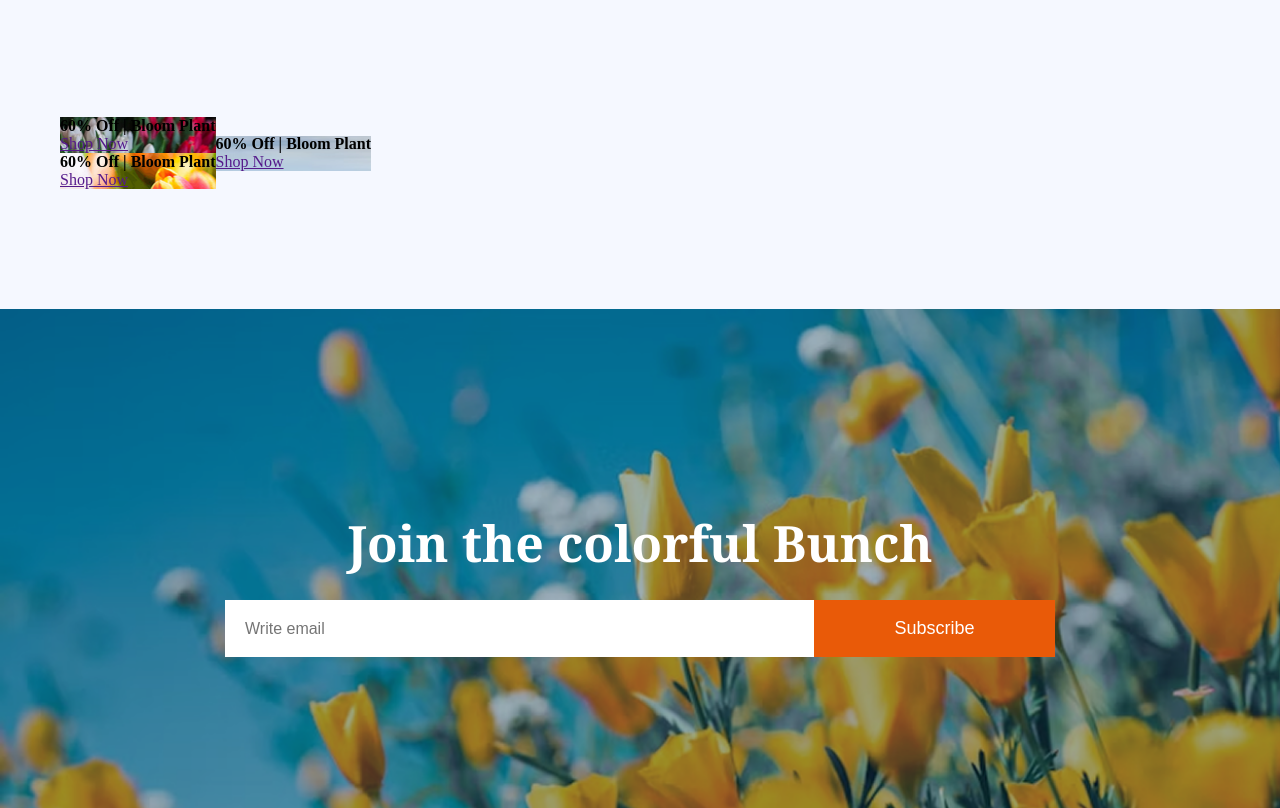
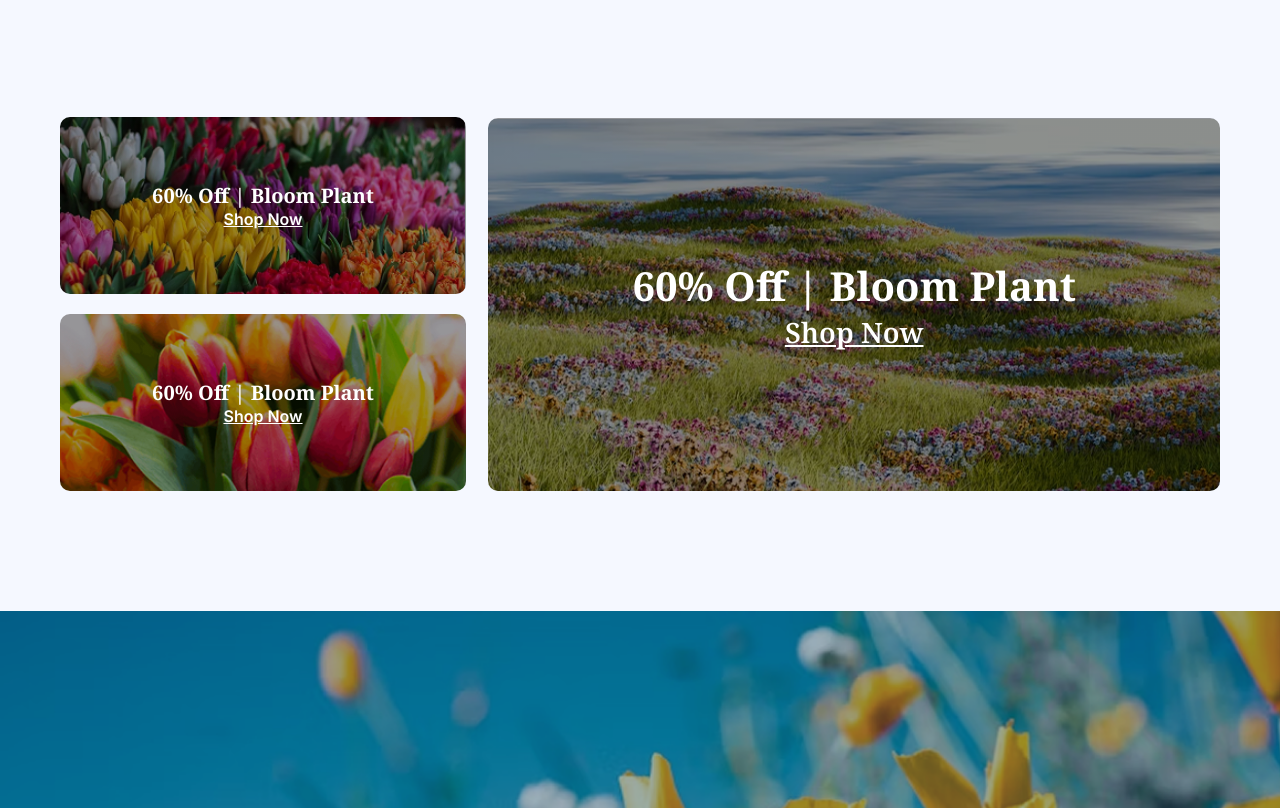
Before and after one commit to shaikathazra/flower_market, a plain HTML site: page index.html in a window 1280 px wide. Shown: the part 1622-2430 px from the top of the page. Drawn offline with nearby package versions, Linux system fonts and the light colour scheme.

Commit message:
desktop ready section three

```diff
--- a/index.html
+++ b/index.html
@@ -89,21 +89,21 @@
                 <p class="inter-normal">Indulge your senses with the beauty and fragrance of our fresh flower shop. From classic roses to exotic blooms, we offer a wide variety of fresh.</p>
             </div>
             <div class="partition">
-                <div>
+                <div class="parone">
                     <div class="pone">
-                        <div class="cd0ne">
-                            <h4>60% Off | Bloom Plant</h4>
-                            <a href="">Shop Now</a>
+                        <div class="cd0ne overley">
+                            <h4 class="noto-serif-normal">60% Off | Bloom Plant</h4>
+                            <a class="inter-normal"href="">Shop Now</a>
                         </div>
-                        <div class="cdtwo">
-                            <h4>60% Off | Bloom Plant</h4>
-                            <a href="">Shop Now</a>
+                        <div class="cdtwo overley">
+                            <h4 class="noto-serif-normal">60% Off | Bloom Plant</h4>
+                            <a class="inter-normal" href="">Shop Now</a>
                         </div>
                     </div>
                 </div>
                 <div class="cdthree">
-                    <h4>60% Off | Bloom Plant</h4>
-                        <a href="">Shop Now</a>
+                    <h4 class="noto-serif-normal">60% Off | Bloom Plant</h4>
+                        <a  class="noto-serif-normal"href="">Shop Now</a>
                 </div>
             </div>
         </section>
--- a/styles.css
+++ b/styles.css
@@ -137,17 +137,80 @@ animation: mymove 4s infinite;
     align-items: center;
     margin-top: 120px;
     margin-bottom: 120px;
+    justify-content: space-between;
+
 
 }
+.parone{
+    width:35%;
+}
+/* .overley{
+    border:none;
+    border-radius: 100%;
+    border-image: linear-gradient( rgba(0, 0, 0, 0.4),rgba(0, 0, 0, 0.4)) fill 1 ;
+
+
+} */
 .cd0ne{
-    background-image: url(./assets/deal-bloom.png);
+
+    background-image:linear-gradient( rgba(0, 0, 0, 0.4),rgba(0, 0, 0, 0.4)), url(./assets/deal-bloom.png);
+    background-size: cover;
+    text-align: center;
+    margin-bottom: 20px;
+    padding: 65px 50px;
+    border-radius: 10px;
 }
+.cd0ne h4{
+    font-size: 20px;
+    font-weight: bold;
+    color: #FFFFFF;
+}
+.cd0ne a{
+    font-size: 16px;
+    font-weight: 600;
+    color: #FFFFFF;
+}
+
 .cdtwo{
-    background-image: url(./assets/deal-ana.png);
+    background-image:linear-gradient( rgba(0, 0, 0, 0.4),rgba(0, 0, 0, 0.4)), url(./assets/deal-ana.png)  ;
+    background-size: cover;
+    text-align: center;
+
+    padding: 65px 50px;
+    border-radius: 10px;
+}
+.cdtwo h4{
+    font-size: 20px;
+    font-weight: bold;
+    color: #FFFFFF;
+}
+.cdtwo a{
+    font-size: 16px;
+    font-weight: 600;
+    color: #FFFFFF;
 }
 .cdthree{
-    background-image: url(./assets/deal-zabo.png);
+
+    background-image:linear-gradient( rgba(0, 0, 0, 0.4),rgba(0, 0, 0, 0.4)), url(./assets/deal-zabo.png);
+    background-size: cover;
+    background-repeat: no-repeat;
+    text-align: center;
+    width: 41%;
+
+    border-radius: 10px;
+    padding: 140px 128px;
 }
+.cdthree h4{
+    font-weight: bold;
+    font-size: 40px;
+    color: #FFFFFF;
+}
+.cdthree a{
+    font-size: 28px;
+    font-weight: 600;
+    color: #FFFFFF;
+}
+
 
 .four{
     background-image: url(./assets/news-letter-bg.png);
@@ -263,6 +326,13 @@ footer{
     .two-image-one{
         display: none;
     }
+    .partition{
+        flex-direction: column;
+    }
+    .parone{
+        width: 90%;
+        padding-bottom: 25px;
+    }
     .newsletter{
         /* max-width: 320px;
         margin: 0 auto; */
```
